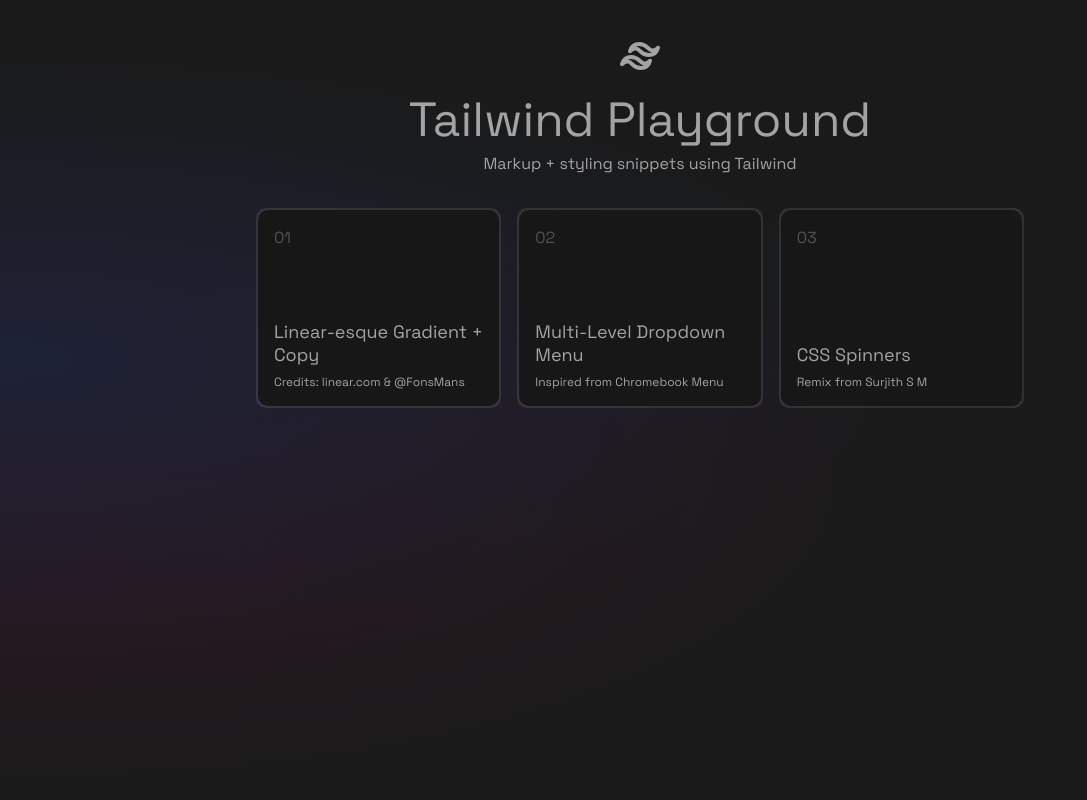
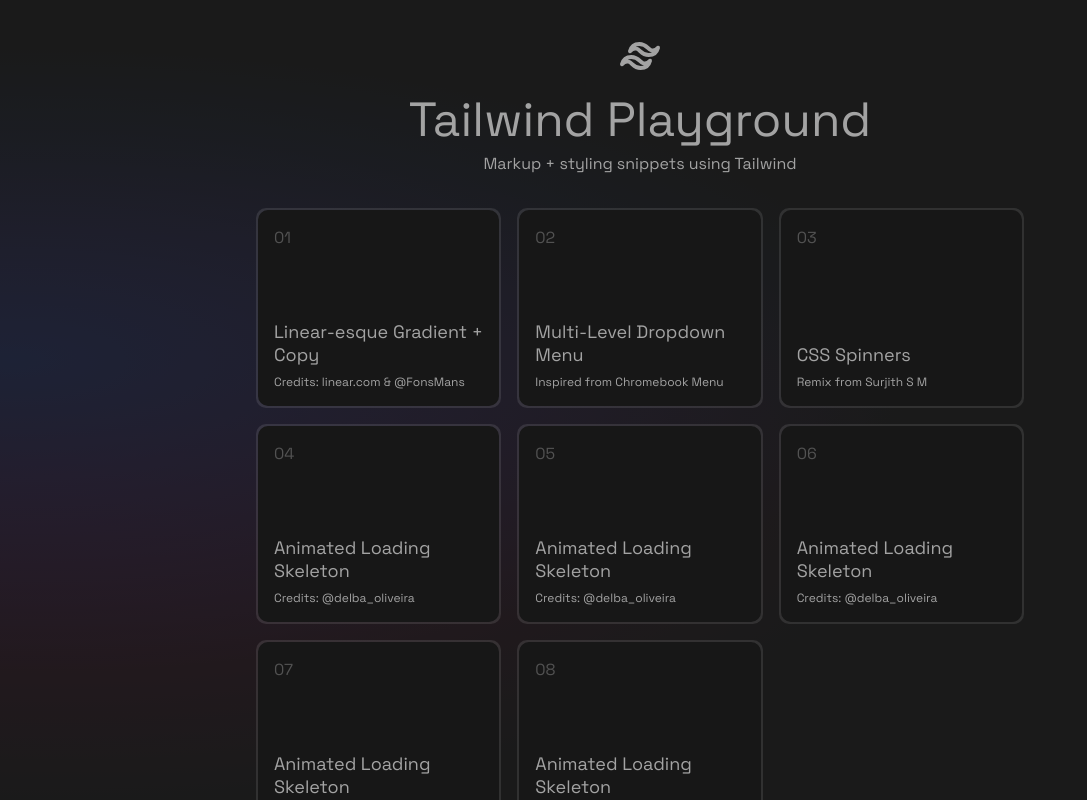
Before and after one commit to haroldjeshua/fmp, a React (Vite) app in the folder tw-play/: page / in a window 1280 px wide. Shown: the whole page, without its empty margins (0-1087 px from the left). Built offline with nearby package versions, Linux system fonts and the light colour scheme.

Commit message:
Automated commit, build and deploy

```diff
--- a/tw-play/src/App.jsx
+++ b/tw-play/src/App.jsx
@@ -1,4 +1,4 @@
-import { BrowserRouter as Router, Routes, Route } from "react-router-dom";
+import { Routes, Route } from "react-router-dom";
 import Header from "./components/Header";
 import Cards from "./components/Cards";
 import CardPage from "./components/CardPage";
@@ -6,7 +6,7 @@ import "./App.css";
 
 function App() {
   return (
-    <div className="flex flex-col w-full h-full bg-neutral-900/50">
+    <div className="flex flex-col w-full h-full bg-neutral-900/50 overflow-auto pb-16">
       <Header />
       <Cards />
     </div>
--- a/tw-play/src/components/Cards.jsx
+++ b/tw-play/src/components/Cards.jsx
@@ -1,4 +1,5 @@
 import { useEffect, useRef } from "react";
+import { Link } from "react-router-dom";
 
 const Cards = () => {
   const cardsRef = useRef(null);
@@ -41,6 +42,36 @@ const Cards = () => {
       heading: "CSS Spinners",
       subheading: "Remix from Surjith S M",
     },
+    {
+      id: 4,
+      icon: "123",
+      heading: "Animated Loading Skeleton",
+      subheading: "Credits: @delba_oliveira ",
+    },
+    {
+      id: 4,
+      icon: "123",
+      heading: "Animated Loading Skeleton",
+      subheading: "Credits: @delba_oliveira ",
+    },
+    {
+      id: 4,
+      icon: "123",
+      heading: "Animated Loading Skeleton",
+      subheading: "Credits: @delba_oliveira ",
+    },
+    {
+      id: 4,
+      icon: "123",
+      heading: "Animated Loading Skeleton",
+      subheading: "Credits: @delba_oliveira ",
+    },
+    {
+      id: 4,
+      icon: "123",
+      heading: "Animated Loading Skeleton",
+      subheading: "Credits: @delba_oliveira ",
+    },
   ];
 
   return (
```
